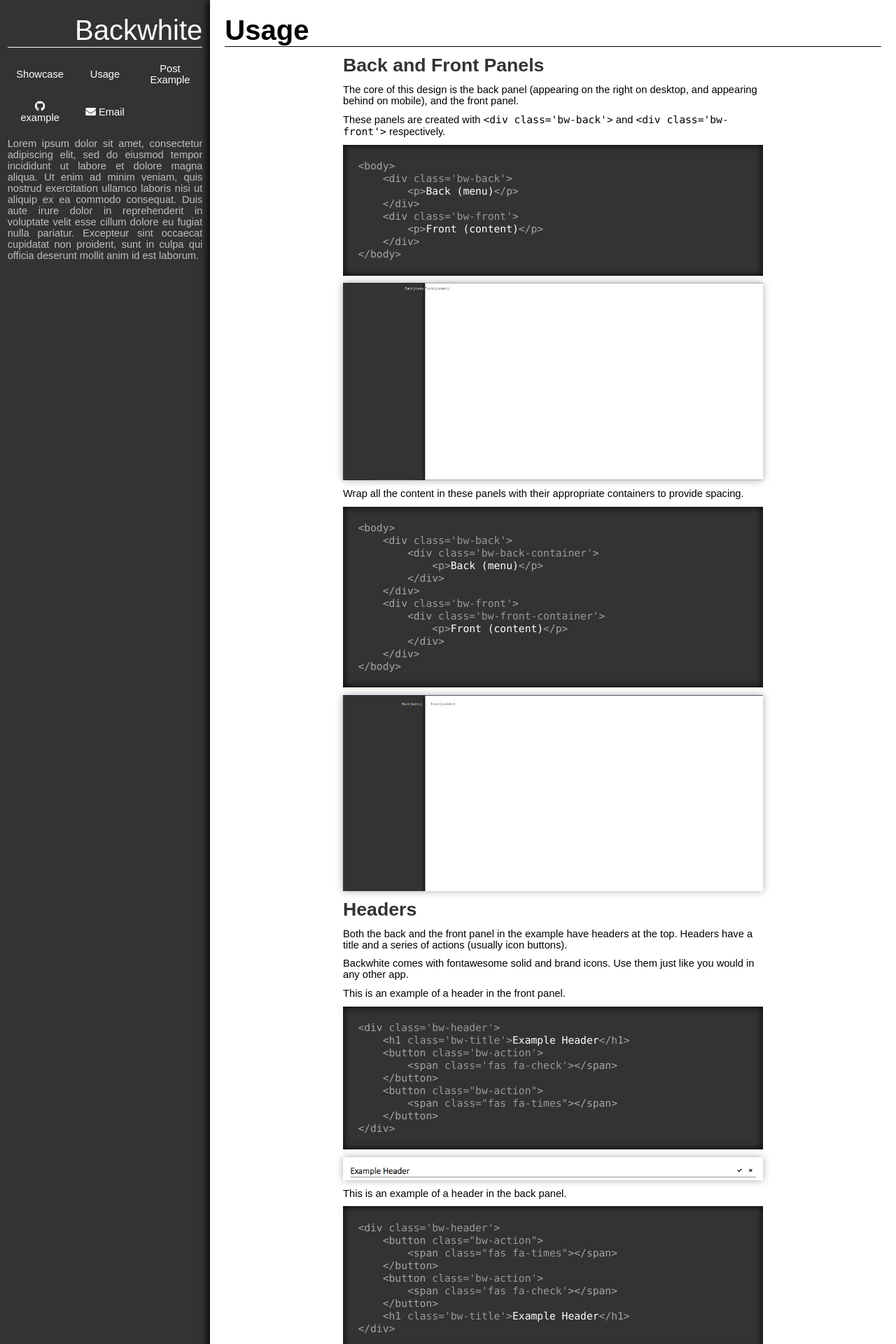
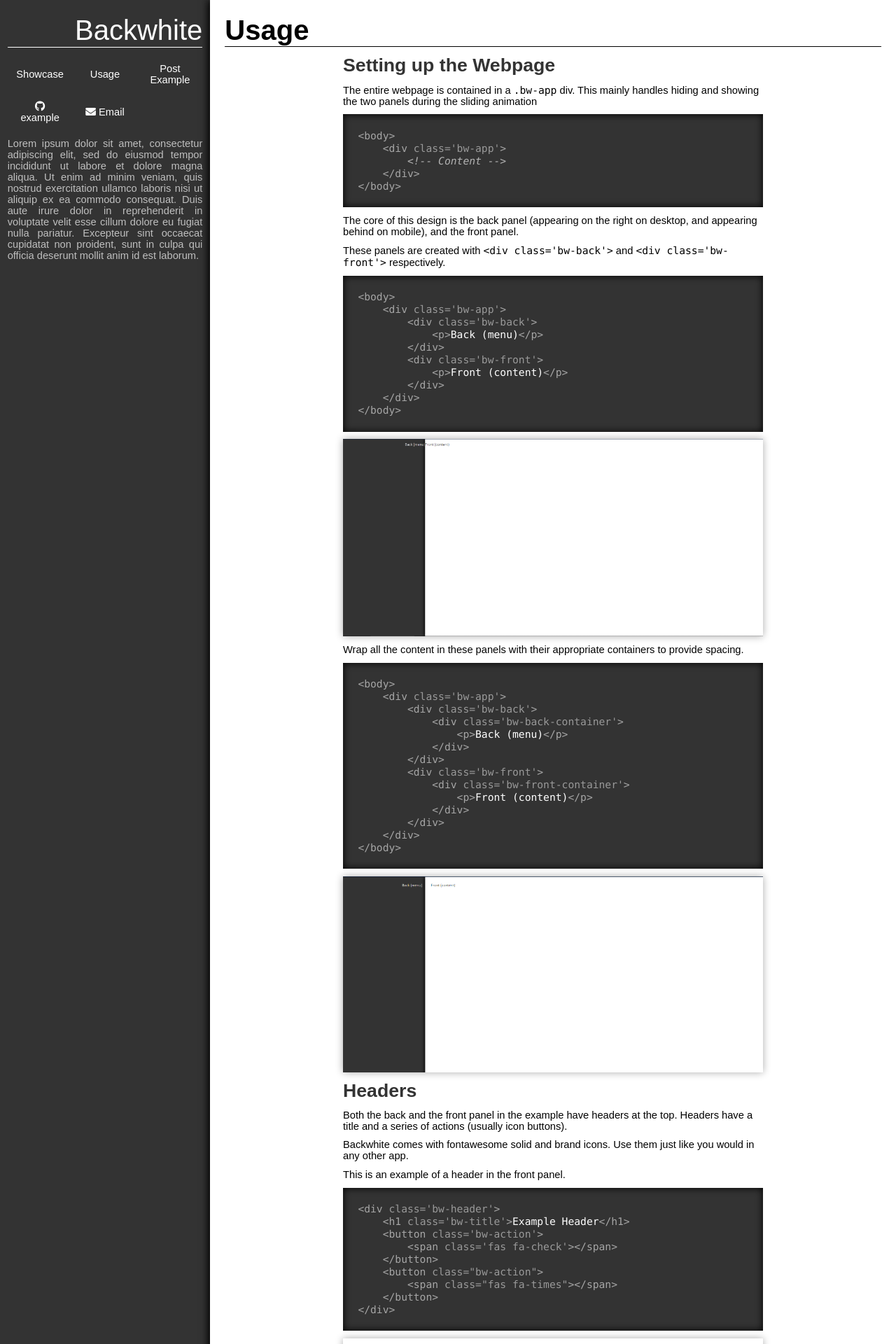
Before and after one commit to andydevs/jekyll-theme-backwhite, a Jekyll site: the page built from usage-bruh.md, in a window 1280 px wide. Shown: the top 1920 px of the page at 70% size. Built offline with Jekyll 4.4.1, drawn with Linux system fonts in a browser that asks for light colours; some of the changed text lies outside the part shown.

Commit message:
Updated usage

````diff
--- a/usage-bruh.md
+++ b/usage-bruh.md
@@ -3,7 +3,17 @@
 title: Usage
 ---
 
-## Back and Front Panels
+## Setting up the Webpage
+
+The entire webpage is contained in a `.bw-app` div. This mainly handles hiding and showing the two panels during the sliding animation
+
+```html
+<body>
+    <div class='bw-app'>
+        <!-- Content -->
+    </div>
+</body>
+```
 
 The core of this design is the back panel (appearing on the right on desktop, and appearing behind on mobile), and the front panel.
 
@@ -11,11 +21,13 @@
 
 ```html
 <body>
-    <div class='bw-back'>
-        <p>Back (menu)</p>
-    </div>
-    <div class='bw-front'>
-        <p>Front (content)</p>
+    <div class='bw-app'>
+        <div class='bw-back'>
+            <p>Back (menu)</p>
+        </div>
+        <div class='bw-front'>
+            <p>Front (content)</p>
+        </div>
     </div>
 </body>
 ```
@@ -26,14 +38,16 @@
 
 ```html
 <body>
-    <div class='bw-back'>
-        <div class='bw-back-container'>
-            <p>Back (menu)</p>
+    <div class='bw-app'>
+        <div class='bw-back'>
+            <div class='bw-back-container'>
+                <p>Back (menu)</p>
+            </div>
         </div>
-    </div>
-    <div class='bw-front'>
-        <div class='bw-front-container'>
-            <p>Front (content)</p>
+        <div class='bw-front'>
+            <div class='bw-front-container'>
+                <p>Front (content)</p>
+            </div>
         </div>
     </div>
 </body>
````
